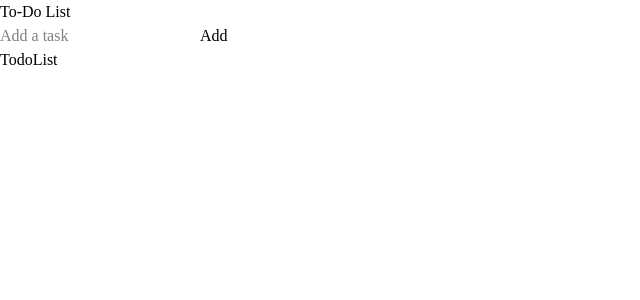
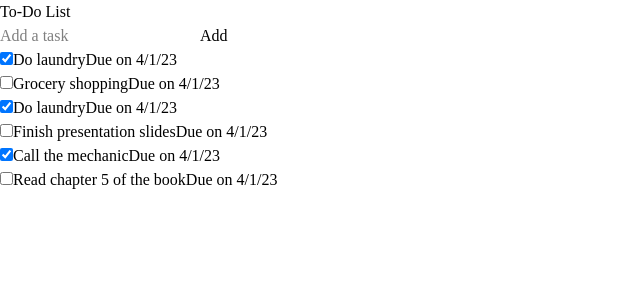
Before and after one commit to RadostinTasev1999/Workshop-Unit-Testing, a React (Vite) app in the folder unit-testing/: page / in a window 1280 px wide. Shown: the top 300 px of the page, without its empty margins (0-640 px from the left). Built offline with nearby package versions, Linux system fonts and the light colour scheme.

Commit message:
Update TodoList.jsx
initialize state
Render TodoItem

```diff
--- a/unit-testing/src/components/TodoList.jsx
+++ b/unit-testing/src/components/TodoList.jsx
@@ -1,8 +1,50 @@
+import { useState } from "react";
+import TodoItem from "./TodoItem";
+
 export default function TodoList(){
+
+    const [todos, setTodos] = useState({
+        "todo_1":{
+            "_id": "todo_2",
+            "text": "Do laundry",
+            "isCompleted": true
+        },
+        "todo_2":{
+            "_id": "todo_1",
+            "text": "Grocery shopping",
+            "isCompleted": false
+        },
+        "todo_3":{
+            "_id": "todo_2",
+            "text": "Do laundry",
+            "isCompleted": true
+        },
+        "todo_4":{
+            "_id": "todo_3",
+            "text": "Finish presentation slides",
+            "isCompleted": false
+        },
+        "todo_5":{
+            "_id": "todo_4",
+            "text": "Call the mechanic",
+            "isCompleted": true
+        },
+        "todo_6":{
+            "_id": "todo_5",
+            "text": "Read chapter 5 of the book",
+            "isCompleted": false
+        }
+        }
+    )
+
+    console.log('Object.values are:', Object.values(todos))
+
     return (
+        <>
+        <ul className="divide-y divide-gray-200 px-4">
+            {Object.values(todos).map((obj) => <TodoItem {...obj} />)}
 
-        <>
-        <h1>TodoList</h1>
+        </ul>
         </>
     );
 }
```
